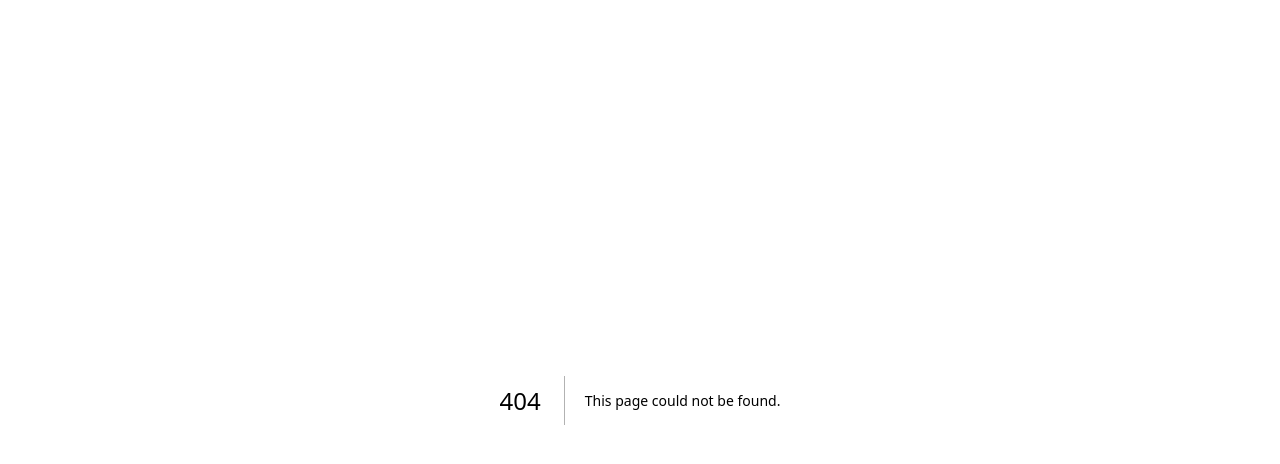
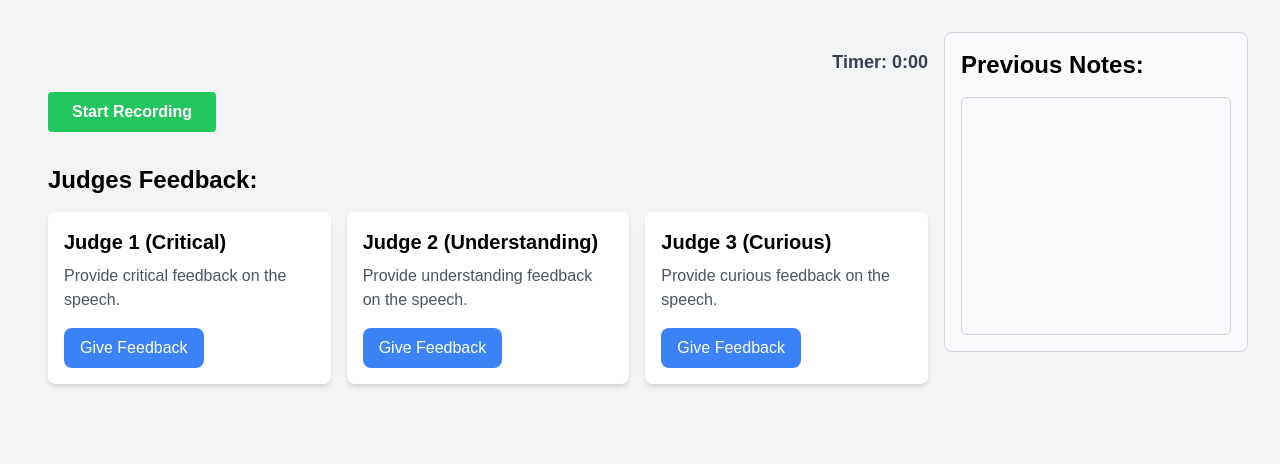
Before and after one commit to Nazarshia2889/Impromptu, a Next.js app: page /judge in a window 1280 px wide. Before the commit this address had no page. Shown: the top 464 px of the page. Built offline with nearby package versions, Linux system fonts and the light colour scheme.

Commit message:
add judge page

```diff
--- /dev/null
+++ b/app/judge/page.js
@@ -0,0 +1,146 @@
+"use client"
+
+import { useState, useEffect } from "react";
+
+export default function RecordingPage() {
+  const [notes, setNotes] = useState("");
+  const [time, setTime] = useState(0);
+  const [isRecording, setIsRecording] = useState(false); // Initially not recording
+  const [hasStarted, setHasStarted] = useState(false); // Indicates if the user has started recording
+  const [speakingLength, setSpeakingLength] = useState(0); // Speaking time in seconds
+
+  // Fetch notes and speakingLength from localStorage on page load
+  useEffect(() => {
+    const storedNotes = localStorage.getItem("notes");
+    const storedSpeakingLength = localStorage.getItem("speakingLength");
+
+    if (storedNotes) {
+      setNotes(storedNotes);
+    }
+    if (storedSpeakingLength) {
+      setSpeakingLength(parseInt(storedSpeakingLength, 10));
+    }
+  }, []);
+
+  // Timer logic
+  useEffect(() => {
+    let timer;
+    if (isRecording && time < speakingLength) {
+      timer = setInterval(() => {
+        setTime((prevTime) => prevTime + 1);
+      }, 1000);
+    } else if (time >= speakingLength) {
+      setIsRecording(false); // Stop recording after speakingLength is reached
+    }
+
+    return () => clearInterval(timer);
+  }, [isRecording, time, speakingLength]);
+
+  // Start recording handler
+  const startRecording = () => {
+    setIsRecording(true);
+    setHasStarted(true); // Set hasStarted to true when the recording starts
+    setTime(0); // Reset timer when recording starts
+  };
+
+  // Stop recording handler
+  const stopRecording = () => {
+    setIsRecording(false);
+  };
+
+  // Format time in mm:ss
+  const formatTime = (seconds) => {
+    const minutes = Math.floor(seconds / 60);
+    const remainingSeconds = seconds % 60;
+    return `${minutes}:${remainingSeconds < 10 ? "0" : ""}${remainingSeconds}`;
+  };
+
+  return (
+    <div className="min-h-screen bg-gray-100 p-8 flex">
+      {/* Left Section (Recording + Judges) */}
+      <div className="w-full sm:w-2/3 lg:w-3/4 p-4 flex flex-col">
+        {/* Timer in the upper right corner */}
+        <div className="w-full flex justify-end mb-4">
+          <div className="text-lg font-semibold text-gray-700">
+            Timer: {formatTime(time)}
+          </div>
+        </div>
+
+        {/* Recording Section */}
+        <div className="w-full flex flex-col items-start mb-8">
+          {/* Show recording status only after user clicks start */}
+          {hasStarted && (
+            <div className={`w-full p-4 rounded-lg border text-center mb-4 ${isRecording ? 'bg-red-100 border-red-500 text-red-600' : 'bg-gray-200 border-gray-400 text-gray-600'}`}>
+              {isRecording ? "Recording in Progress..." : "Recording Stopped"}
+            </div>
+          )}
+          {/* Conditionally rendering Start/Stop buttons based on isRecording state */}
+          {isRecording ? (
+            <button
+              onClick={stopRecording}
+              className="bg-red-500 hover:bg-red-700 text-white font-bold py-2 px-6 rounded"
+            >
+              Stop Recording
+            </button>
+          ) : (
+            <button
+              onClick={startRecording}
+              className="bg-green-500 hover:bg-green-700 text-white font-bold py-2 px-6 rounded"
+            >
+              Start Recording
+            </button>
+          )}
+        </div>
+
+        {/* Judges Feedback Section */}
+        <div className="w-full mb-6">
+          <h2 className="text-2xl font-bold mb-4">Judges Feedback:</h2>
+          <div className="grid grid-cols-1 sm:grid-cols-3 gap-4">
+            {/* Judge 1 */}
+            <div className="bg-white shadow-md p-4 rounded-lg">
+              <h3 className="text-xl font-semibold mb-2">Judge 1 (Critical)</h3>
+              <p className="text-gray-600 mb-4">
+                Provide critical feedback on the speech.
+              </p>
+              <button className="bg-blue-500 text-white py-2 px-4 rounded-lg">
+                Give Feedback
+              </button>
+            </div>
+
+            {/* Judge 2 */}
+            <div className="bg-white shadow-md p-4 rounded-lg">
+              <h3 className="text-xl font-semibold mb-2">Judge 2 (Understanding)</h3>
+              <p className="text-gray-600 mb-4">
+                Provide understanding feedback on the speech.
+              </p>
+              <button className="bg-blue-500 text-white py-2 px-4 rounded-lg">
+                Give Feedback
+              </button>
+            </div>
+
+            {/* Judge 3 */}
+            <div className="bg-white shadow-md p-4 rounded-lg">
+              <h3 className="text-xl font-semibold mb-2">Judge 3 (Curious)</h3>
+              <p className="text-gray-600 mb-4">
+                Provide curious feedback on the speech.
+              </p>
+              <button className="bg-blue-500 text-white py-2 px-4 rounded-lg">
+                Give Feedback
+              </button>
+            </div>
+          </div>
+        </div>
+      </div>
+
+      {/* Right Section (Notes) */}
+      <div className="w-full sm:w-1/3 lg:w-1/4 p-4 bg-gray-50 border border-gray-300 rounded-lg h-80 flex flex-col">
+        <h2 className="text-2xl font-bold mb-4">Previous Notes:</h2>
+        <textarea
+          className="w-full p-3 h-full border border-gray-300 rounded-md bg-gray-50 resize-none"
+          value={notes}
+          readOnly
+        />
+      </div>
+    </div>
+  );
+}
```
